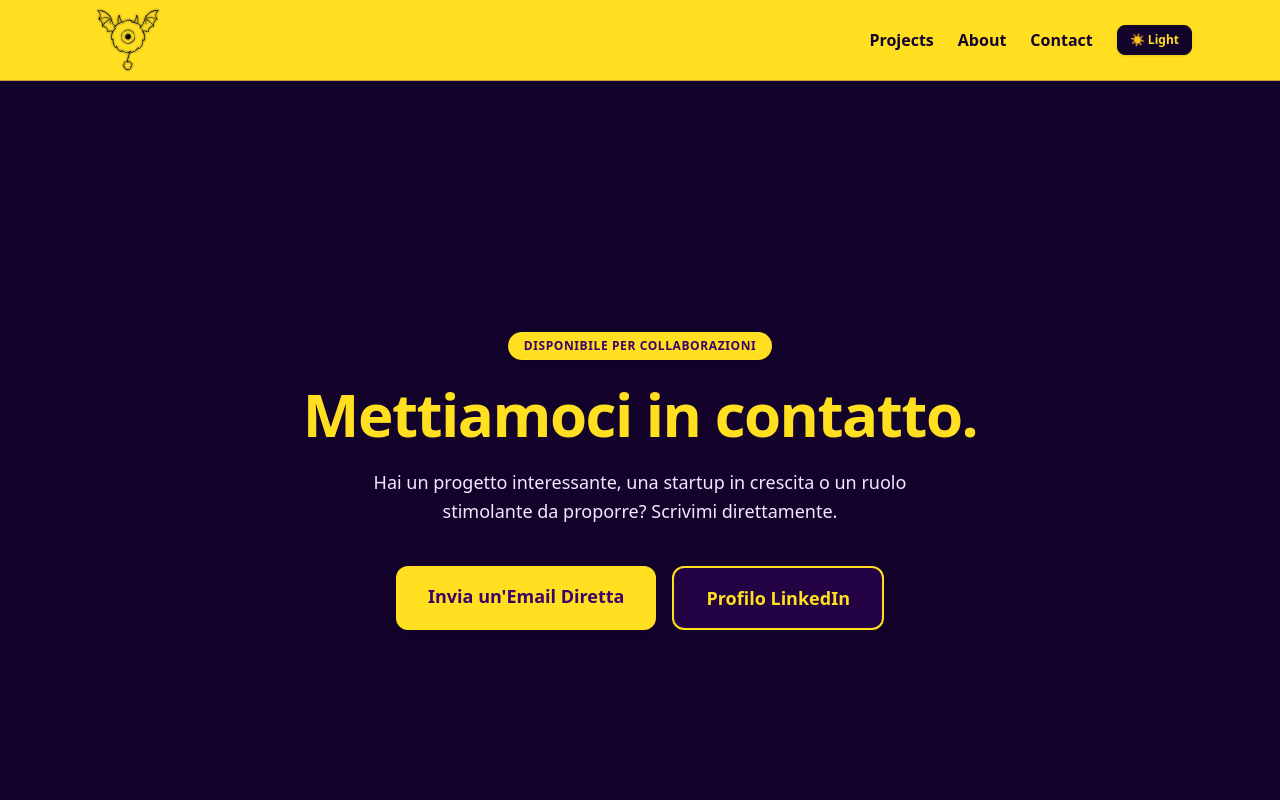
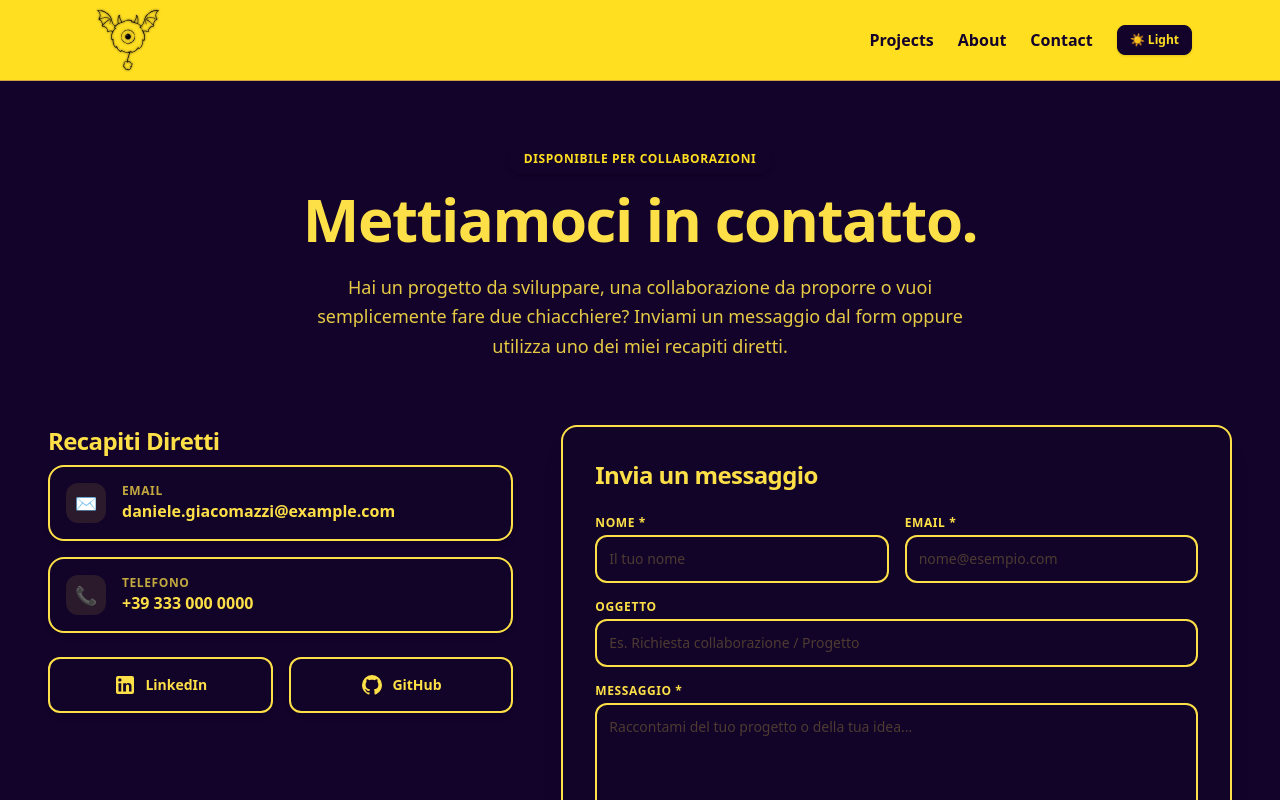
Before and after one commit to DanieleLG90/new-portfolio, a Next.js app: page /Contact in a window 1280 px wide. Shown: the top 800 px of the page. Built offline with nearby package versions, Linux system fonts and the light colour scheme.

Commit message:
pagina contatti
aggiornata pagina contatti, creato ed inserito contact form

```diff
--- a/app/Contact/page.tsx
+++ b/app/Contact/page.tsx
@@ -1,38 +1,94 @@
-
+import ContactForm from "@/components/ContactForm";
 
 export default function ContactPage() {
   return (
-    <main className="min-h-screen flex flex-col selection:bg-yellow-300 selection:text-purple-950">
+    <main className="min-h-screen flex flex-col py-16 px-4 sm:px-6 md:px-12 max-w-7xl mx-auto w-full">
 
-      <div className="flex-1 max-w-4xl mx-auto px-6 py-20 w-full flex flex-col justify-center items-center text-center">
-        <span className="px-4 py-1.5 mb-6 text-xs font-bold tracking-wider uppercase bg-yellow-300 text-purple-950 rounded-full shadow-md">
+      {/* Header della Pagina */}
+      <div className="flex flex-col items-center text-center mb-16">
+        <span className="px-4 py-1.5 mb-4 text-xs font-bold tracking-wider uppercase bg-[#13032b] text-yellow-300 light:bg-yellow-300 light:text-[#13032b] rounded-full shadow-md">
           Disponibile per collaborazioni
         </span>
-
-        <h1 className="text-4xl md:text-6xl font-black text-yellow-300 mb-6 tracking-tight">
+        <h1 className="text-4xl sm:text-5xl md:text-6xl font-black mb-6 tracking-tight">
           Mettiamoci in contatto.
         </h1>
+        <p className="text-base sm:text-lg opacity-90 max-w-2xl leading-relaxed font-medium">
+          Hai un progetto da sviluppare, una collaborazione da proporre o vuoi semplicemente fare due chiacchiere? Inviami un messaggio dal form oppure utilizza uno dei miei recapiti diretti.
+        </p>
+      </div>
 
-        <p className="text-purple-100 text-lg mb-10 max-w-xl leading-relaxed">
-          Hai un progetto interessante, una startup in crescita o un ruolo stimolante da proporre? Scrivimi direttamente.
-        </p>
+      {/* Griglia a 2 Colonne: Info & Form */}
+      <div className="grid grid-cols-1 lg:grid-cols-12 gap-12 items-start">
 
-        <div className="flex gap-4 flex-wrap justify-center">
+        {/* Colonna Sinistra: Recapiti Diretti & Social */}
+        <div className="lg:col-span-5 flex flex-col space-y-6">
+          <h2 className="text-2xl font-black tracking-tight mb-2">
+            Recapiti Diretti
+          </h2>
+
+          <div className="space-y-4">
+            {/* Email Card */}
             <a
-            href="mailto:tua-email@example.com"
-            className="px-8 py-4 font-bold bg-yellow-300 text-purple-950 rounded-xl shadow-lg hover:bg-yellow-400 transition-all text-lg"
+              href="mailto:daniele.giacomazzi@example.com"
+              className="flex items-center gap-4 p-4 rounded-2xl border-2 border-current bg-black/5 light:bg-white/5 hover:scale-[1.01] transition-all shadow-md group"
             >
-            Invia un'Email Diretta
+              <div className="w-10 h-10 rounded-xl bg-current/10 flex items-center justify-center font-bold text-lg group-hover:scale-110 transition-transform">
+                ✉️
+              </div>
+              <div className="overflow-hidden">
+                <p className="text-[10px] sm:text-xs opacity-75 font-bold uppercase tracking-wider">Email</p>
+                <p className="text-sm sm:text-base font-black truncate">daniele.giacomazzi@example.com</p>
+              </div>
             </a>
+
+            {/* Telefono Card */}
+            <a
+              href="tel:+393330000000"
+              className="flex items-center gap-4 p-4 rounded-2xl border-2 border-current bg-black/5 light:bg-white/5 hover:scale-[1.01] transition-all shadow-md group"
+            >
+              <div className="w-10 h-10 rounded-xl bg-current/10 flex items-center justify-center font-bold text-lg group-hover:scale-110 transition-transform">
+                📞
+              </div>
+              <div>
+                <p className="text-[10px] sm:text-xs opacity-75 font-bold uppercase tracking-wider">Telefono</p>
+                <p className="text-sm sm:text-base font-black">+39 333 000 0000</p>
+              </div>
+            </a>
+
+            {/* Social Links */}
+            <div className="flex gap-4 pt-2">
             <a
               href="https://linkedin.com"
               target="_blank"
               rel="noopener noreferrer"
-            className="px-8 py-4 font-bold bg-purple-950/40 text-yellow-300 border-2 border-yellow-300 rounded-xl hover:bg-purple-950/60 transition-all text-lg"
+              className="flex-1 py-3.5 px-4 text-center rounded-xl border-2 border-current font-bold text-sm bg-black/5 light:bg-white/5 hover:scale-[1.02] active:scale-95 transition-all shadow-md flex items-center justify-center gap-2"
             >
-            Profilo LinkedIn
+              <svg className="w-6 h-6 fill-current" viewBox="0 0 24 24">
+                <path d="M19 3a2 2 0 0 1 2 2v14a2 2 0 0 1-2 2H5a2 2 0 0 1-2-2V5a2 2 0 0 1 2-2h14m-.5 15.5v-5.3a3.26 3.26 0 0 0-3.26-3.26c-.85 0-1.84.52-2.28 1.3v-1.11h-2.79v8.37h2.79v-4.93c0-1.3.5-2.07 1.62-2.07 1.07 0 1.5.76 1.5 2.07v4.93h2.82M6.88 8.56a1.68 1.68 0 0 0 1.68-1.68c0-.93-.75-1.69-1.68-1.69a1.69 1.69 0 0 0-1.69 1.69c0 .93.76 1.68 1.69 1.68m1.39 9.94v-8.37H5.5v8.37h2.77z"/>
+              </svg>
+              <span>LinkedIn</span>
+            </a>
+
+            <a
+              href="https://github.com"
+              target="_blank"
+              rel="noopener noreferrer"
+              className="flex-1 py-3.5 px-4 text-center rounded-xl border-2 border-current font-bold text-sm bg-black/5 light:bg-white/5 hover:scale-[1.02] active:scale-95 transition-all shadow-md flex items-center justify-center gap-2"
+            >
+              <svg className="w-6 h-6 fill-current" viewBox="0 0 24 24">
+                <path d="M12 2A10 10 0 0 0 2 12c0 4.42 2.87 8.17 6.84 9.5.5.08.66-.23.66-.5v-1.69c-2.77.6-3.36-1.34-3.36-1.34-.46-1.16-1.11-1.47-1.11-1.47-.91-.62.07-.6.07-.6 1 .07 1.53 1.03 1.53 1.03.87 1.52 2.34 1.07 2.91.83.1-.65.35-1.09.63-1.34-2.22-.25-4.55-1.11-4.55-4.92 0-1.11.38-2 1.03-2.71-.1-.25-.45-1.29.1-2.64 0 0 .84-.27 2.75 1.02.79-.22 1.65-.33 2.5-.33.85 0 1.71.11 2.5.33 1.91-1.29 2.75-1.02 2.75-1.02.55 1.35.2 2.39.1 2.64.65.71 1.03 1.6 1.03 2.71 0 3.82-2.34 4.66-4.57 4.91.36.31.69.92.69 1.85V21c0 .27.16.59.67.5C19.14 20.16 22 16.42 22 12A10 10 0 0 0 12 2z"/>
+              </svg>
+              <span>GitHub</span>
             </a>
           </div>
+          </div>
+        </div>
+
+        {/* Colonna Destra: Componente Form */}
+        <div className="lg:col-span-7">
+          <ContactForm />
+        </div>
+
       </div>
 
     </main>
--- /dev/null
+++ b/components/ContactForm.tsx
@@ -0,0 +1,123 @@
+"use client";
+
+import { useState } from "react";
+
+export default function ContactForm() {
+  const [status, setStatus] = useState<"idle" | "loading" | "success" | "error">("idle");
+  const [formData, setFormData] = useState({
+    name: "",
+    email: "",
+    subject: "",
+    message: "",
+  });
+
+  const handleChange = (
+    e: React.ChangeEvent<HTMLInputElement | HTMLTextAreaElement>
+  ) => {
+    setFormData((prev) => ({ ...prev, [e.target.name]: e.target.value }));
+  };
+
+  const handleSubmit = async (e: React.FormEvent<HTMLFormElement>) => {
+    e.preventDefault();
+    setStatus("loading");
+
+    // Simulazione invio (in seguito collegheremo Server Actions o API di invio email)
+    setTimeout(() => {
+      setStatus("success");
+      setFormData({ name: "", email: "", subject: "", message: "" });
+    }, 1200);
+  };
+
+  return (
+    <div className="w-full max-w-2xl mx-auto p-6 sm:p-8 rounded-2xl border-2 border-current bg-black/5 light:bg-white/5 shadow-xl transition-colors duration-300">
+      <h3 className="text-2xl font-black mb-6 tracking-tight">Invia un messaggio</h3>
+
+      {status === "success" ? (
+        <div className="p-8 rounded-xl bg-green-500/10 border-2 border-green-500 text-center space-y-3">
+          <p className="text-2xl">🎉</p>
+          <p className="text-lg font-bold">Messaggio inviato con successo!</p>
+          <p className="text-xs sm:text-sm opacity-90 font-medium">
+            Grazie per avermi contattato. Ti risponderò il prima possibile.
+          </p>
+          <button
+            onClick={() => setStatus("idle")}
+            className="mt-4 px-5 py-2.5 text-xs font-bold underline hover:opacity-80 transition-opacity"
+          >
+            Invia un altro messaggio
+          </button>
+        </div>
+      ) : (
+        <form onSubmit={handleSubmit} className="space-y-4">
+          <div className="grid grid-cols-1 sm:grid-cols-2 gap-4">
+            <div>
+              <label className="block text-xs font-bold uppercase tracking-wider mb-1">
+                Nome *
+              </label>
+              <input
+                type="text"
+                name="name"
+                required
+                value={formData.name}
+                onChange={handleChange}
+                placeholder="Il tuo nome"
+                className="w-full p-3 rounded-xl border-2 border-current bg-transparent text-sm font-medium focus:outline-none focus:ring-2 focus:ring-yellow-300 transition-all placeholder:opacity-50"
+              />
+            </div>
+
+            <div>
+              <label className="block text-xs font-bold uppercase tracking-wider mb-1">
+                Email *
+              </label>
+              <input
+                type="email"
+                name="email"
+                required
+                value={formData.email}
+                onChange={handleChange}
+                placeholder="nome@esempio.com"
+                className="w-full p-3 rounded-xl border-2 border-current bg-transparent text-sm font-medium focus:outline-none focus:ring-2 focus:ring-yellow-300 transition-all placeholder:opacity-50"
+              />
+            </div>
+          </div>
+
+          <div>
+            <label className="block text-xs font-bold uppercase tracking-wider mb-1">
+              Oggetto
+            </label>
+            <input
+              type="text"
+              name="subject"
+              value={formData.subject}
+              onChange={handleChange}
+              placeholder="Es. Richiesta collaborazione / Progetto"
+              className="w-full p-3 rounded-xl border-2 border-current bg-transparent text-sm font-medium focus:outline-none focus:ring-2 focus:ring-yellow-300 transition-all placeholder:opacity-50"
+            />
+          </div>
+
+          <div>
+            <label className="block text-xs font-bold uppercase tracking-wider mb-1">
+              Messaggio *
+            </label>
+            <textarea
+              name="message"
+              rows={5}
+              required
+              value={formData.message}
+              onChange={handleChange}
+              placeholder="Raccontami del tuo progetto o della tua idea..."
+              className="w-full p-3 rounded-xl border-2 border-current bg-transparent text-sm font-medium focus:outline-none focus:ring-2 focus:ring-yellow-300 resize-none transition-all placeholder:opacity-50"
+            ></textarea>
+          </div>
+
+          <button
+            type="submit"
+            disabled={status === "loading"}
+            className="w-full py-4 font-black bg-[#13032b] text-yellow-300 light:bg-yellow-300 light:text-[#13032b] rounded-xl shadow-lg hover:opacity-90 active:scale-95 transition-all text-sm uppercase tracking-wider disabled:opacity-50 cursor-pointer"
+          >
+            {status === "loading" ? "Invio in corso..." : "Invia Messaggio 🚀"}
+          </button>
+        </form>
+      )}
+    </div>
+  );
+}
```
Lines whose indentation alone changed are shown as unchanged.
